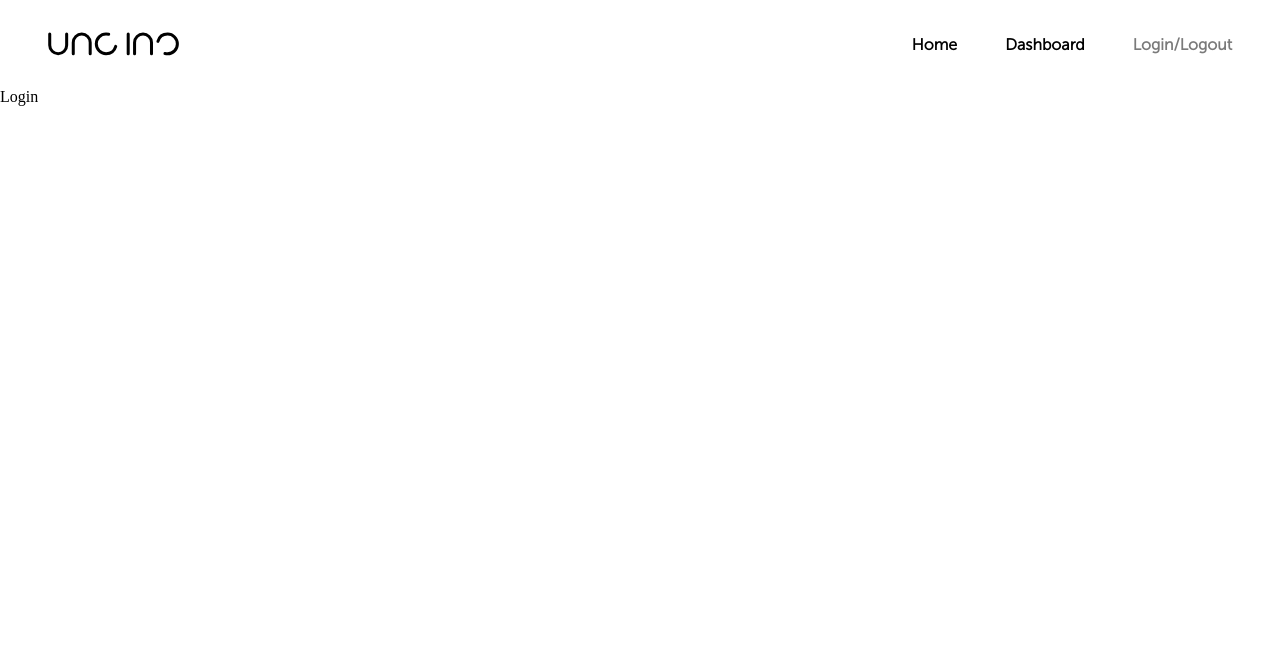
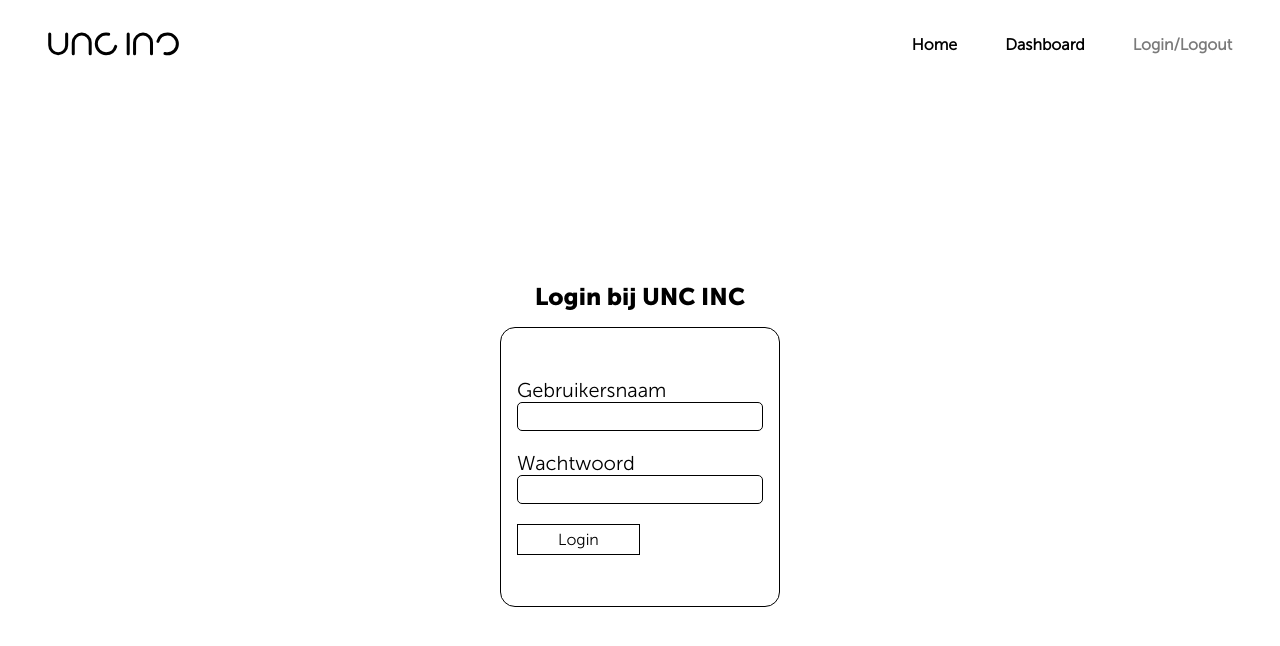
Before and after one commit to RickVellingaa/opdracht-unc-inc, a React (Create React App) app: page /login in a window 1280 px wide. Shown: the top 646 px of the page. Built offline with nearby package versions, Linux system fonts and the light colour scheme.

Commit message:
Form gemaakt + styling
Form HTML gemaakt + styling gemaakt in index.css

```diff
--- a/src/components/Form.tsx
+++ b/src/components/Form.tsx
@@ -1,5 +1,16 @@
 function Form() {
-  return <div>Form</div>;
+  return (
+    <section className="login-form">
+      <h2>Login bij UNC INC</h2>
+      <form action="">
+        <label htmlFor="gebruikersnaam">Gebruikersnaam</label>
+        <input type="text" id="gebruikersnaam" required />
+        <label htmlFor="wachtwoord">Wachtwoord</label>
+        <input type="password" id="wachtwoord" required />
+        <input type="submit" value="Login" />
+      </form>
+    </section>
+  );
 }
 
 export default Form;
--- a/src/index.css
+++ b/src/index.css
@@ -159,6 +159,59 @@ header nav ul li a.active {
   line-height: 2.5rem;
 }
 
+/* Login form */
+.login-form {
+  position: relative;
+  display: flex;
+  font-family: var(--font-normal);
+  flex-direction: column;
+  justify-content: center;
+  align-items: center;
+  height: calc(100vh - 88px);
+}
+
+.login-form form {
+  position: relative;
+  display: flex;
+  justify-content: center;
+  flex-direction: column;
+  width: 17.5em;
+  aspect-ratio: 1/1;
+  padding: 1em;
+  margin-top: 1em;
+  border: 1px solid black;
+  border-radius: 15px;
+}
+
+.login-form form label {
+  font-size: 1.25em;
+}
+
+.login-form form label:not(:nth-child(1)) {
+  margin-top: 1em;
+}
+
+.login-form form input:not([type="submit"]) {
+  position: relative;
+  width: 100%;
+  height: 2em;
+  padding: 1em;
+  border: 1px solid black;
+  border-radius: 5px;
+}
+
+input[type="submit"] {
+  position: relative;
+  font-family: var(--font-normal);
+  font-size: 1em;
+  width: 50%;
+  margin-top: 1.25em;
+  aspect-ratio: 4/1;
+  background-color: transparent;
+  border: 1px solid black;
+  cursor: pointer;
+}
+
 /* Media queries */
 @media screen and (max-width: 480px) {
   .projects-list {
--- a/src/pages/Login.tsx
+++ b/src/pages/Login.tsx
@@ -1,5 +1,11 @@
+import { Form } from "../components";
+
 function Login() {
-  return <div>Login</div>;
+  return (
+    <main>
+      <Form />
+    </main>
+  );
 }
 
 export default Login;
```
